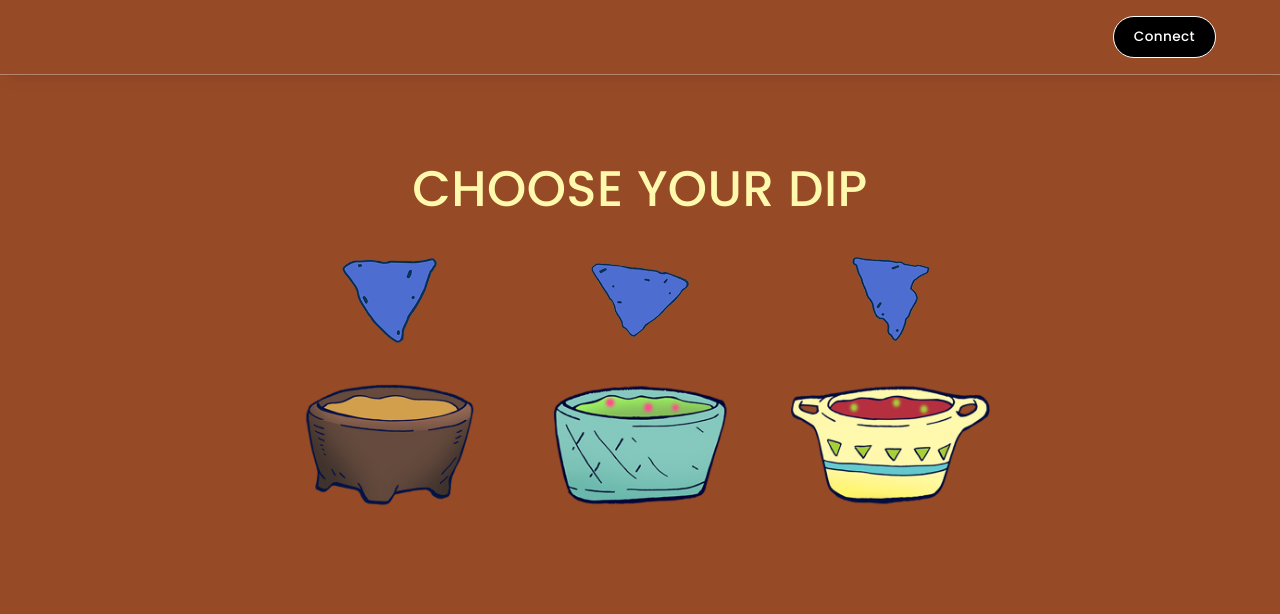
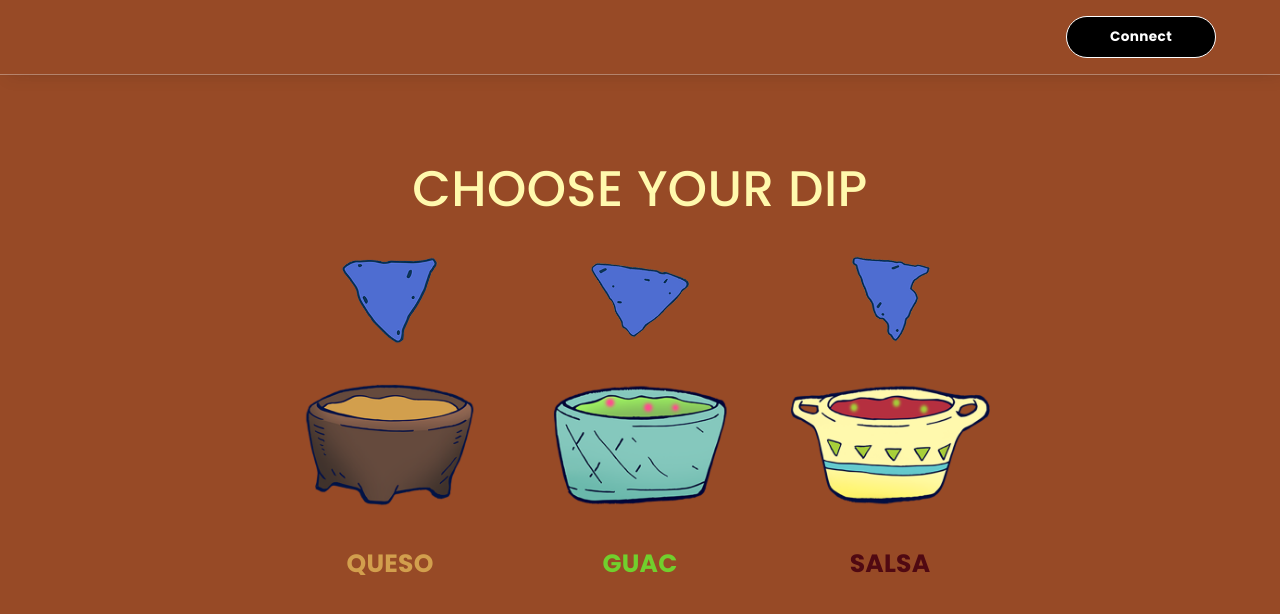
Before and after one commit to WeLoveGuac/TheBigDip, a Next.js app: page / in a window 1280 px wide. Shown: the top 614 px of the page. Built offline with nearby package versions, Linux system fonts and the light colour scheme.

Commit message:
dip chip modals

```diff
--- a/components/Dip.js
+++ b/components/Dip.js
@@ -1,9 +1,20 @@
-import { makeStyles } from "@material-ui/core/styles";
-import { Container, Typography, Box, Grid, Button } from "@material-ui/core";
+import { makeStyles, withStyles } from "@material-ui/core/styles";
+import { Container, Typography, Box, Grid, Button, Backdrop, Modal, Fade, Radio, RadioGroup, FormControlLabel, FormControl, FormLabel } from "@material-ui/core";
 import { useSelector } from 'react-redux';
 import clsx from "clsx";
 import { useState } from "react";
 import { toast } from 'react-toastify';
+import 'react-toastify/dist/ReactToastify.css';
+
+const CustomRadio = withStyles({
+  root: {
+    color: "#c5cab8",
+    '&$checked': {
+      color: "#fff9ad",
+    },
+  },
+  checked: {},
+})((props) => <Radio color="default" {...props} />);
 
 const useStyles = makeStyles((theme) => ({
   dip: {
@@ -26,13 +37,13 @@ const useStyles = makeStyles((theme) => ({
       marginLeft: '0px',
     },
     cursor: 'pointer',
-    "&:hover img:first-child": {
-      zIndex: 30,
+    "&:hover img:nth-child(1)": {
+      zIndex: 2,
       WebkitTransform: 'scale(1.5)',
       transform: 'scale(1.5)',
     },
-    "&:hover img:last-child": {
-      zIndex: 20,
+    "&:hover img:nth-child(2)": {
+      zIndex: 1,
       WebkitTransform: 'scale(2)',
       transform: 'scale(2)',
     },
@@ -45,6 +56,42 @@ const useStyles = makeStyles((theme) => ({
     color: '#fff9ad',
     marginTop: '100px',
     textAlign: 'center'
+  },
+  modal: {
+    display: 'flex',
+    alignItems: 'center',
+    justifyContent: 'center',
+  },
+  paper: {
+    width: "450px",
+    minHeight: '350px',
+    border: '5px solid #000f47',
+    boxShadow: theme.shadows[5],
+    padding: "30px",
+    background: "#4e6dd1",
+    borderRadius: "20px",
+    outline: 0,
+    display: 'flex',
+    justifyContent: 'space-between',
+    flexDirection: 'column'
+  },
+  selectModalTitle: {
+    color: '#fff9ad',
+    fontSize: '20px',
+    textAlign: 'center',
+    marginBottom: '20px'
+  },
+  customLabel: {
+    fontWeight: "bold",
+    fontSize: "16px",
+    lineHeight: "1.5",
+    color: "#001446",
+  },
+  chipTitle: {
+    fontWeight: "bold",
+    fontSize: "25px",
+    textTransform: 'uppercase',
+    lineHeight: "1.5"
   }
 }));
 
@@ -55,32 +102,118 @@ const Dip = () => {
     balance
   } = useSelector(state => state.ConnectWallet);
 
+  const [open, setOpen] = useState(false);
+
+  const handleClose = () => {
+    setOpen(false);
+  };
+
   const imgArr = [
     {
+      id: 'queso',
       url1: 'dipchip1.png',
-      url2: 'quesobowl.png'
+      url2: 'quesobowl.png',
+      color: '#d29f4d'
     },
     {
+      id: 'guac',
       url1: 'dipchip2.png',
-      url2: 'guacbowl.png'
+      url2: 'guacbowl.png',
+      color: '#71cf2d'
     },
     {
+      id: 'salsa',
       url1: 'dipchip3.png',
-      url2: 'salsabowl.png'
+      url2: 'salsabowl.png',
+      color: '#500912'
     }
   ]
+
+  const [value, setValue] = useState(null); // choosen chip number
+
+  const handleChange = (event) => {
+    setValue(event.target.value);
+  };
+
+  const [dipped, setDipped] = useState(false)
+
+  const dipChip = () => {
+    value && setDipped(true);
+    !value && toast.error(`Choose one Dip!`);
+  }
+
+  const [selectedDip, setSelectedDip] = useState();
+
+  const chooseDip = (event) => {
+    event.preventDefault();
+    setSelectedDip(event.currentTarget.id)
+    setOpen(true)
+    setValue(null);
+    setDipped(false);
+  }
 
   return (
     <Container>
       <Typography className={classes.title}>CHOOSE YOUR DIP</Typography>
       <Box display="flex" justifyContent='center' mt="50px">
         {imgArr.map((elem, index) => {
-          return <Box key={index} className={classes.section}>
+          return <Box key={index} className={classes.section} id={elem.id} onClick={chooseDip}>
             <img className={classes.dip} src={elem.url1}></img>
             <img className={classes.bowl} src={elem.url2}></img>
+            <Typography className={classes.chipTitle} style={{ color: elem.color }}>{elem.id}</Typography>
           </Box>
         })}
       </Box>
+      <Modal
+        aria-labelledby="transition-modal-title"
+        aria-describedby="transition-modal-description"
+        className={classes.modal}
+        open={open}
+        onClose={handleClose}
+        closeAfterTransition
+        BackdropComponent={Backdrop}
+        BackdropProps={{
+          timeout: 500,
+        }}
+      >
+        <Fade in={open}>
+          <Box className={classes.paper}>
+            {!dipped ? (
+              <>
+                <Typography className={classes.selectModalTitle}>
+                  Please select each chip you would like to dip in <span style={{ textTransform: 'capitalize' }}>{selectedDip}</span>
+                </Typography>
+                <FormControl component="fieldset">
+                  <RadioGroup aria-label="gender" name="gender1" value={value} onChange={handleChange}>
+                    <FormControlLabel value="873" control={<CustomRadio />} label={<Typography className={classes.customLabel}>Chip #873</Typography>} />
+                    <FormControlLabel value="44" control={<CustomRadio />} label={<Typography className={classes.customLabel}>Chip #44</Typography>} />
+                    <FormControlLabel value="1222" control={<CustomRadio />} label={<Typography className={classes.customLabel}>Chip #1222</Typography>} />
+                  </RadioGroup>
+                </FormControl>
+                <Box mt="20px" display='flex' justifyContent='center'>
+                  <Button variant="contained" color="primary" onClick={dipChip}>
+                    Dip it
+                  </Button>
+                </Box>
+              </>
+            ) : (
+              <>
+                <Typography className={classes.selectModalTitle}>
+                  You dipped chip #{value};
+                </Typography>
+                <Typography className={classes.selectModalTitle}>
+                  You have two more chips available to dip this session
+                </Typography>
+                <Box mt="20px" display='flex' justifyContent='center'>
+                  <Button variant="contained" color="primary" onClick={() => setDipped(false)}>
+                    Tasty
+                  </Button>
+                </Box>
+              </>
+            )}
+          </Box>
+        </Fade>
+      </Modal>
     </Container>
   );
 };
--- a/public/config/Config.json
+++ b/public/config/Config.json
@@ -1,5 +1,5 @@
 {
     "INFURA_ID": "2216976c1e574977a1a1777446ebb63c",
     "TREASURY_WALLET": "0x5bf934d95A49A05211aa7e640a355ec8aB6fc2EC",
-    "NETWORK_ID": 137
+    "NETWORK_ID": 1
 }
--- a/public/css/global.css
+++ b/public/css/global.css
@@ -304,3 +304,7 @@ canvas {
   flex-basis: 33.333333%;
   padding: 20px;
 }
+
+.web3modal-modal-lightbox {
+  z-index: 1000 !important;
+}
--- a/theme.js
+++ b/theme.js
@@ -13,7 +13,7 @@ const theme = createTheme({
       blue: blue,
     },
     primary: {
-      main: mainBlack,
+      main: "#a7cf3a",
     },
     secondary: {
       main: mainWhite,
@@ -53,14 +53,6 @@ const theme = createTheme({
     },
   },
   overrides: {
-    MuiCheckbox: {
-      root: {
-        color: "#000",
-        '&$checked': {
-          color: "#000",
-        },
-      }
-    },
     MuiTypography: {
       body1: {
         fontFamily: "Poppins",
@@ -74,79 +66,12 @@ const theme = createTheme({
         zIndex: 1
       }
     },
-    MuiMenu: {
-      paper: {
-        marginTop: "5px",
-        background: "#2A2B35",
-        border: "1px solid #55576A",
-        boxSizing: "border-box",
-        boxShadow: "0px 4px 4px rgba(0, 0, 0, 0.25)",
-        borderRadius: '3px',
-      },
-      list: {
-        padding: "0"
-      }
-    },
-    MuiTooltip: {
-      tooltipPlacementTop: {
-        fontFamily: "Poppins",
-        fontSize: "16px !important",
-        lineHeight: "21px",
-        fontWeight: "600",
-        fontStyle: "normal",
-        color: "#F1F1F1 !important",
-        backgroundColor: "#30B943 !important",
-        border: "0 !important",
-        margin: "0 !important"
-      },
-      arrow: {
-        color: "#30B943"
-      }
-    },
-    MuiAccordion: {
-      root: {
-        border: "1px solid #55576A",
-        background: "#31323E"
-      }
-    },
-    MuiAccordionSummary: {
-      content: {
-        margin: "0",
-        "&.Mui-expanded": {
-          margin: "0",
-        }
-      },
-    },
-    MuiListItem: {
-      button: {
-        "&:hover": {
-          color: "#FFFFFF",
-          backgroundColor: "rgba(85, 87, 106, 0.3)"
-        }
-      },
-      root: {
-        "&.Mui-selected": {
-          background: "#2A2B35",
-        },
-        "&.Mui-selected:hover": {
-          background: "#2A2B35"
-        },
-      }
-    },
-    MuiMenuItem: {
+    MuiButton: {
       root: {
         fontFamily: "Poppins",
-        fontSize: "18px",
-        lineHeight: "23px",
-        fontWeight: "500",
-        color: "#A4A6A4",
-        paddingTop: "13px",
-        paddingBottom: "13px"
-      },
-    },
-    MuiButton: {
-      root: {
-        fontFamily: "Poppins"
+        border: '3px solid #000f47',
+        minWidth: '150px',
+        fontWeight: 'bold'
       }
     }
   }
```
